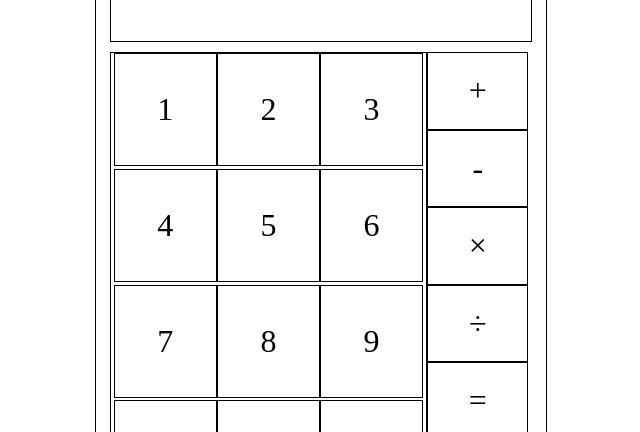
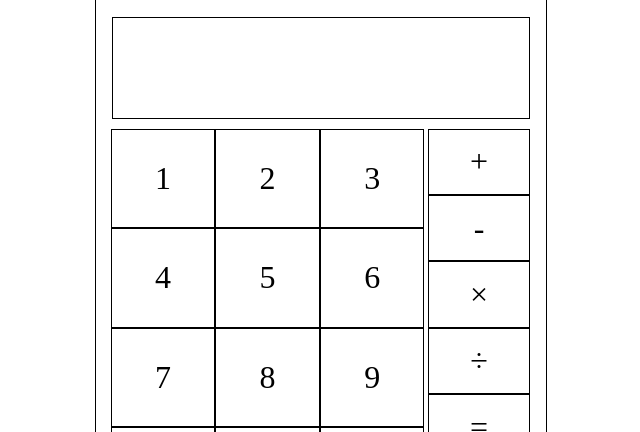
Before and after one commit to adlinling/calculator, a plain HTML site: page index.htm in a window 1280 px wide. Shown: the part 102-534 px from the top of the page, without its empty margins (319-959 px from the left). Drawn offline with Linux system fonts and the light colour scheme.

Commit message:
Refined layout styling

```diff
--- a/index.htm
+++ b/index.htm
@@ -8,7 +8,7 @@
   <meta name="description" content="">
   <meta name="viewport" content="width=device-width, initial-scale=1">
 
-  <link href="style.css?v=0.0.0" rel="stylesheet">
+  <link href="style.css?v=0.0.1" rel="stylesheet">
 
   <script src="calculator.js?v=0.0.1" defer></script>
 
@@ -17,6 +17,8 @@
 <body>
 
 <div id="body">
+
+    <h1><a href="https://github.com/adlinling/calculator" target="_blank">Calculator</a></h1>
 
     <div id="display">
 
--- a/style.css
+++ b/style.css
@@ -8,6 +8,7 @@
   border: 1px black solid;
   width:450px;
   height:600px;
+  gap:10px;
 }
 
 #display{
@@ -16,15 +17,14 @@
     align-items:center;
     font-size:32px;
     padding:10px 30px 10px;
-    width:80%;flex:1;
+    width:79%;flex:1;
     border:1px rgb(0, 0, 0) solid;
 }
 
 #buttons{
     display:flex;
-    width:94%;flex:5;
-    padding:10px 0px 10px;
-
+    width:95%;flex:5;
+    padding:0px 0px 0px;
 }
 
 #numberpad{
@@ -33,10 +33,15 @@
     flex:3;
     padding:0px 0px 0px;
     justify-content:center;
-    border:1px rgb(0, 0, 0) solid;
+    /*border:1px rgb(0, 0, 0) solid; */
+}
+
+#operatorbtns:hover, #numberpad:hover{
+    cursor:pointer;
 }
 
 #operatorbtns{
+
     display:flex;
     flex:1;
     flex-wrap:wrap;
@@ -48,7 +53,7 @@
     justify-content:center;
     align-items:center;
     width:32%;
-    height:24%;
+    height:24.5%;
     border:1px rgb(0, 0, 0) solid;
     color: black;
     background: white;
```
Also changed, not shown: 1 other file.
